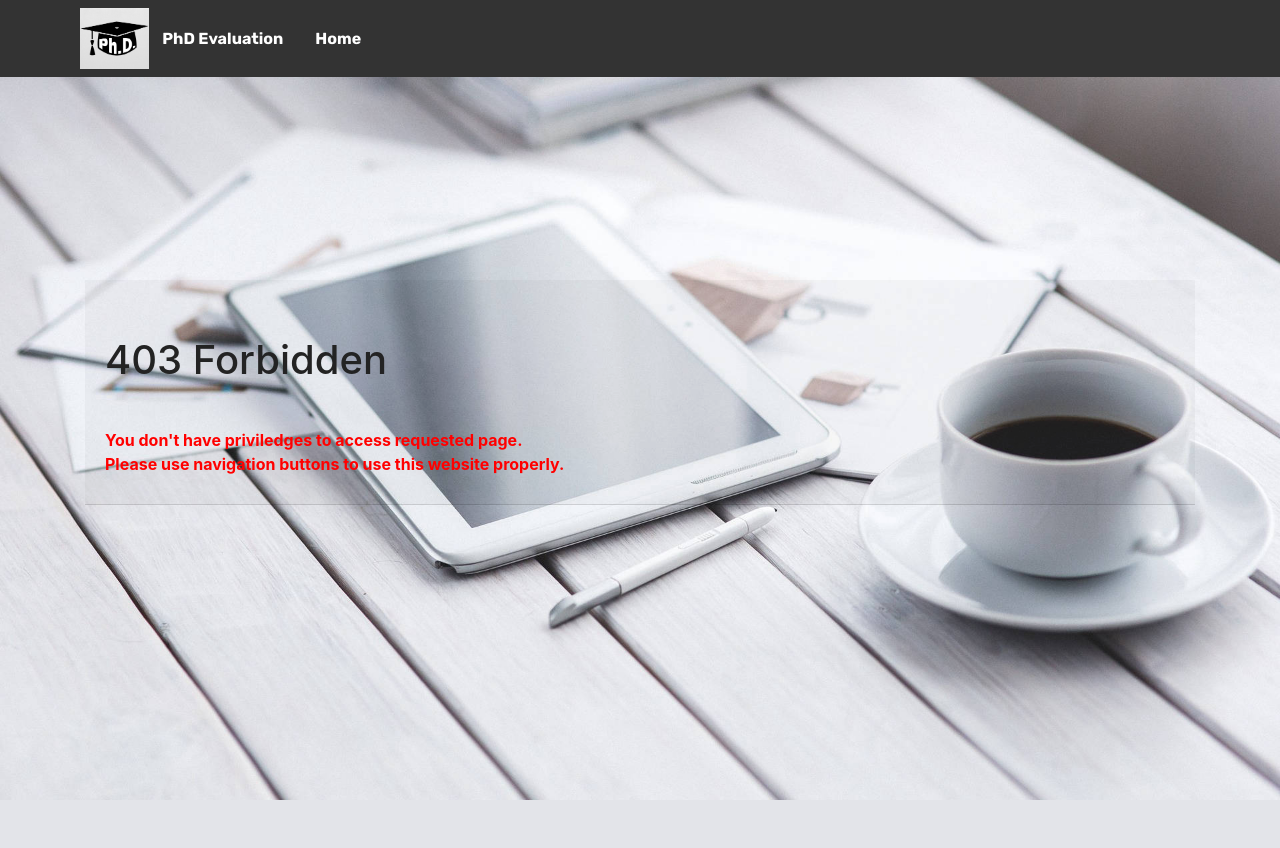
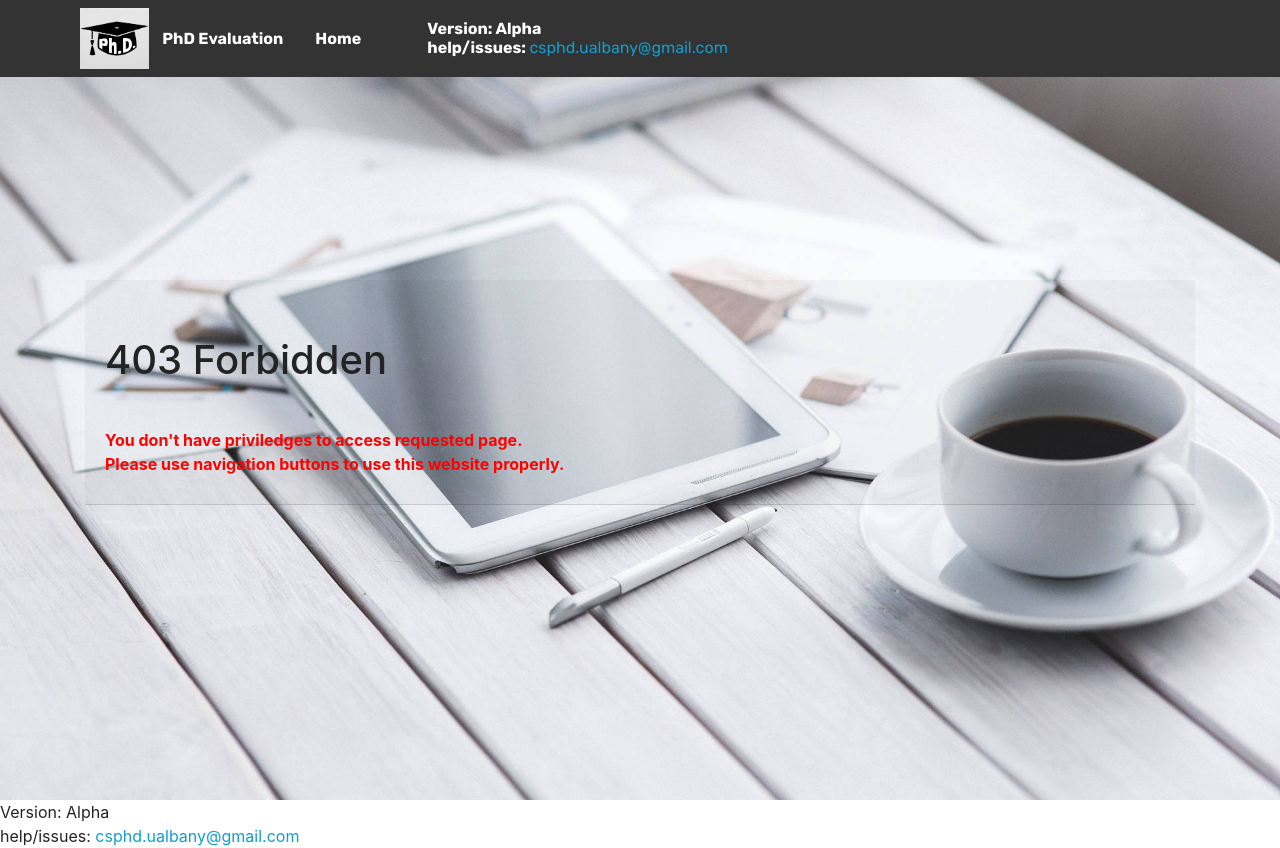
Before and after one commit to Pratik7394/ProgressEvaluationSystem, a Django app: template templates/403.html in a window 1280 px wide. Before the commit the page ends 800 px from the top, so only its background shows below. Run offline with Django 3.2, Linux system fonts and the light colour scheme; the template is opened without the code that fills it, so the values that code supplies are empty; parts of the project's set-up code (start-up, migrations or seed data) failed here and were passed over; some libraries are stand-ins or nearby versions.

Commit message:
Update base.html
Added Alpha version and contact email on Header nav bar and footer

```diff
--- a/templates/questionnaire/base.html
+++ b/templates/questionnaire/base.html
@@ -109,6 +109,12 @@
                     </a>
                 </span>
                 {% endif %}
+                <span class="navbar-caption-wrap">
+                    <div class="navbar-caption text-white display-7">
+                        Version: Alpha<br>help/issues: <a href="mailto:csphd.ualbany@gmail.com">csphd.ualbany@gmail.com</a>
+                    </div>
+                </span>
+
                 {% block nav_header %}{% endblock nav_header %}
             </div>
         </div>
@@ -144,6 +150,7 @@
         </div>
     </div>
 </section>
+Version: Alpha<br>help/issues: <a href="mailto:csphd.ualbany@gmail.com">csphd.ualbany@gmail.com</a>
 {% block footer %}{% endblock footer %}
 <!-- Include formset plugin - including jQuery dependency -->
 <script src="https://code.jquery.com/jquery-3.2.1.slim.min.js"
```
Lines whose indentation alone changed are shown as unchanged.
